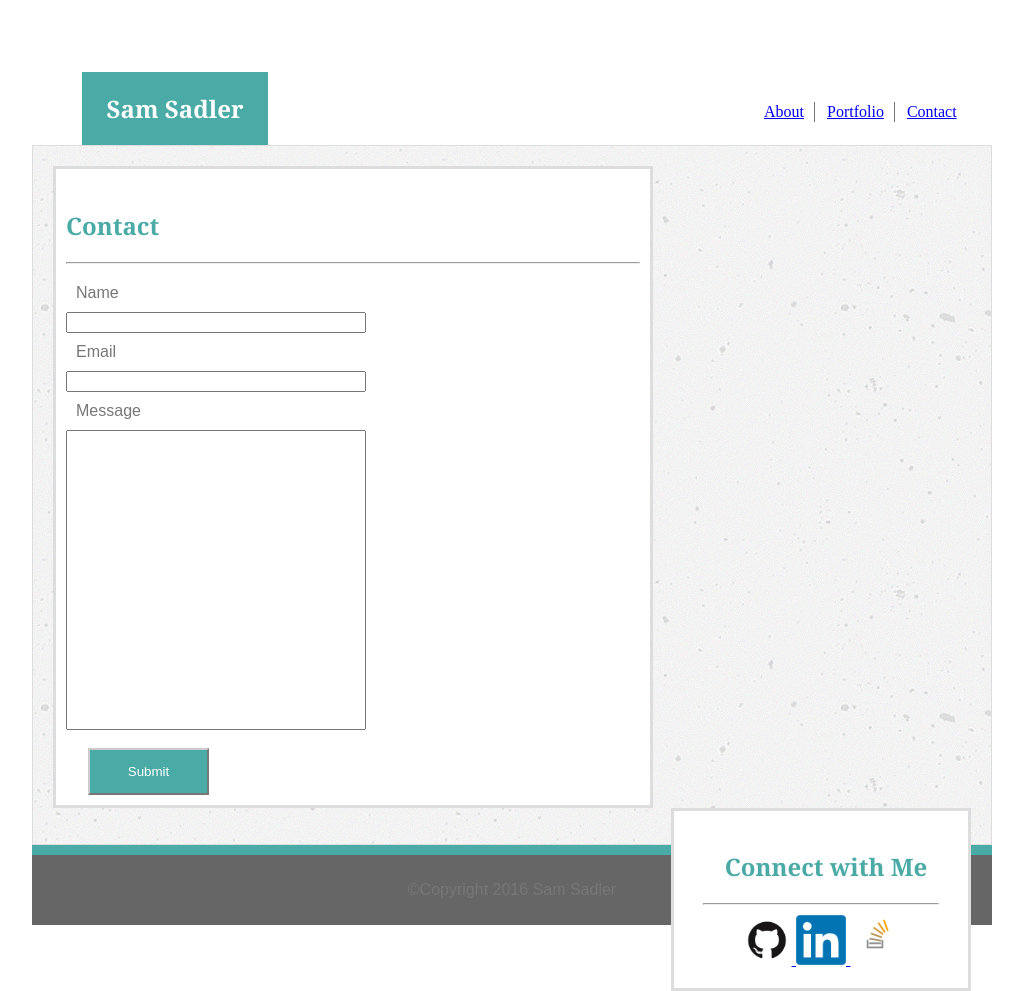
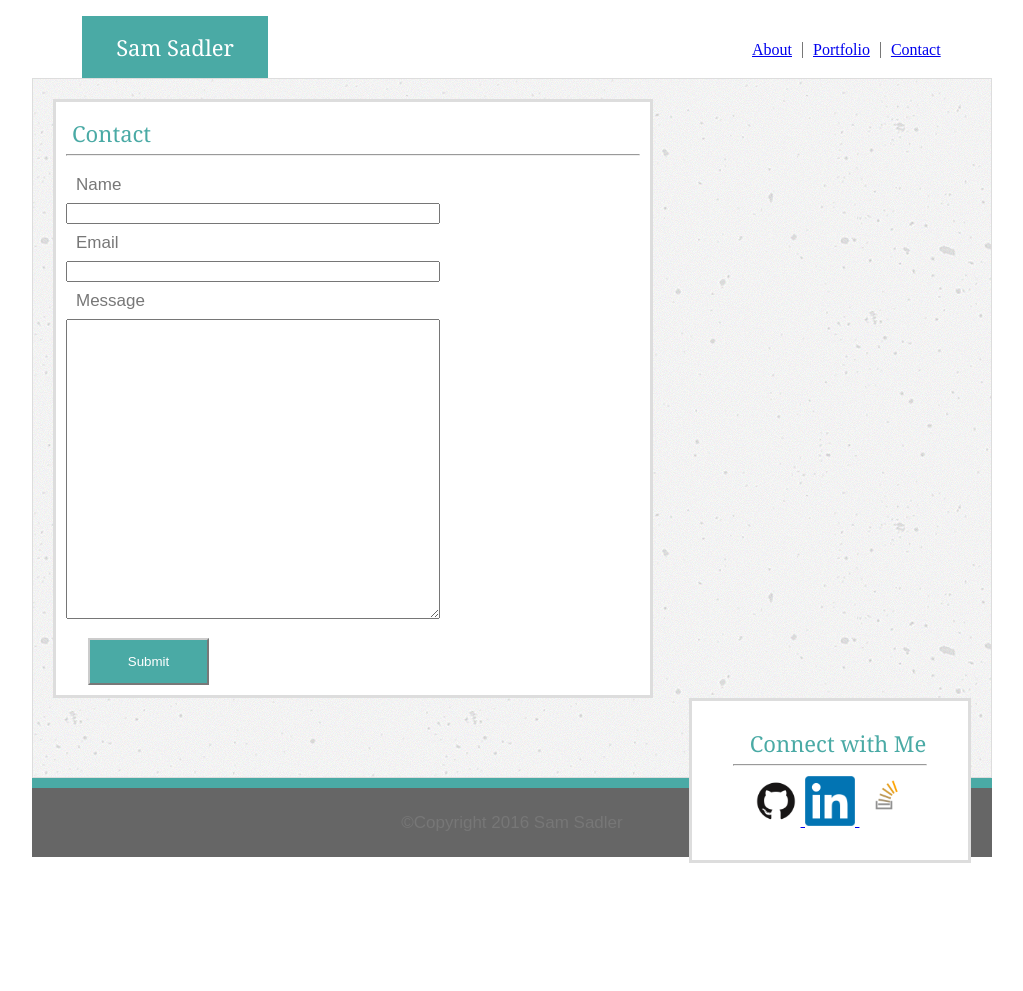
Before and after one commit to ssadler9/Basic-Portfolio, a plain HTML site: page contact.html in a window 1280 px wide. Shown: the whole page, without its empty margins (133-1156 px from the left). After the commit the page ends 863 px from the top, so only its background shows below. Drawn offline with Linux system fonts and the light colour scheme.

Commit message:
hw1 done

```diff
--- a/assets/css/style.css
+++ b/assets/css/style.css
@@ -6,11 +6,13 @@
 h2 {
 	font-family: 'Georgia', Times, Times New Roman, serif;
 	color: #4aaaa5;
-	padding-left: 10px;
+	padding-left: 16px;
+	font-size: 22px;
 }
 
 p {
 	margin: 10px;
+	font-size: 17px;
 	color: #777777;
 	font-family: 'Arial', 'Helvetica Neue', Helvetica, sans-serif;
 }
@@ -18,7 +20,7 @@ p {
 .key{
 	position: relative;
 	left: 710px;
-	top: 82px;
+	top: 42px;
 	margin: 0;
 	padding: 10px;
 	color: #777777;
@@ -43,10 +45,10 @@ p {
 	border-width: 3px;
 	font-family: 'Arial', 'Helvetica Nuee', Helvetica, sans-serif;
 	float: right;
-	width: 300px;
+	width: 282px;
 	padding-right: 0;
 	text-align: center;
-	padding: 19px;
+	padding: 31px;
 }
 
 .cnthdr {
@@ -80,6 +82,9 @@ p {
 	font-family: 'Arial', 'Helvetica Nuee', Helvetica, sans-serif;
 	padding-top: 20px;
 	float: left;
+	border-color: #dddddd;
+	border-style: solid;
+	border-width: 3px;
 }
 
 .wrapper {
@@ -94,11 +99,11 @@ p {
 }
 
 .inputbox {
-    width: 300px;
+    width: 374px;
 }
 
 .msgbox {
-    width: 300px;
+    width: 374px;
     height: 300px;
 }
 
@@ -212,7 +217,7 @@ p {
 	text-align: center;
 	color: white;
 	padding: 5px;
-	bottom: 175px;
+	bottom: 264px;
 	margin-bottom: 0;
 	font-family: 'Georgia', Times, Times New Roman, serif;
 }
@@ -226,7 +231,7 @@ p {
 	text-align: center;
 	color: white;
 	padding: 5px;
-	bottom: -10px;
+	bottom: 74px;
 	margin-bottom: 0;
 	font-family: 'Georgia', Times, Times New Roman, serif;
 }
@@ -240,7 +245,7 @@ p {
 	text-align: center;
 	color: white;
 	padding: 5px;
-	bottom: -242px;
+	bottom: -132px;
 	margin-bottom: 0;
 	font-family: 'Georgia', Times, Times New Roman, serif;
 }
--- a/contact.html
+++ b/contact.html
@@ -2,6 +2,7 @@
 <html>
 <head>
 	<title>Contact</title>
+  <link rel="stylesheet" type="text/css" href="assets/css/reset.css">
 	<link rel="stylesheet" type="text/css" href="assets/css/style.css">
 </head>
 <body class="border">
@@ -45,10 +46,11 @@
          <input type="text" name="firstname" value="" class="inputbox">
          <br>
          <p>Email</p>
-         <input type="text" name"lastname" value="" class="inputbox">
+         <input type="text"name"lastname" value="" class="inputbox">
          <br>
          <p>Message</p>
-         <input type="text" class="msgbox">
+         <textarea type="text" class="msgbox">
+         </textarea>
          <br><br>
          <div class="">
          <input type="submit" value="Submit" class="submit">
```
Also changed, not shown: index.html (+1 -0 lines), portfolio.html (+1 -0 lines), 1 other file.
